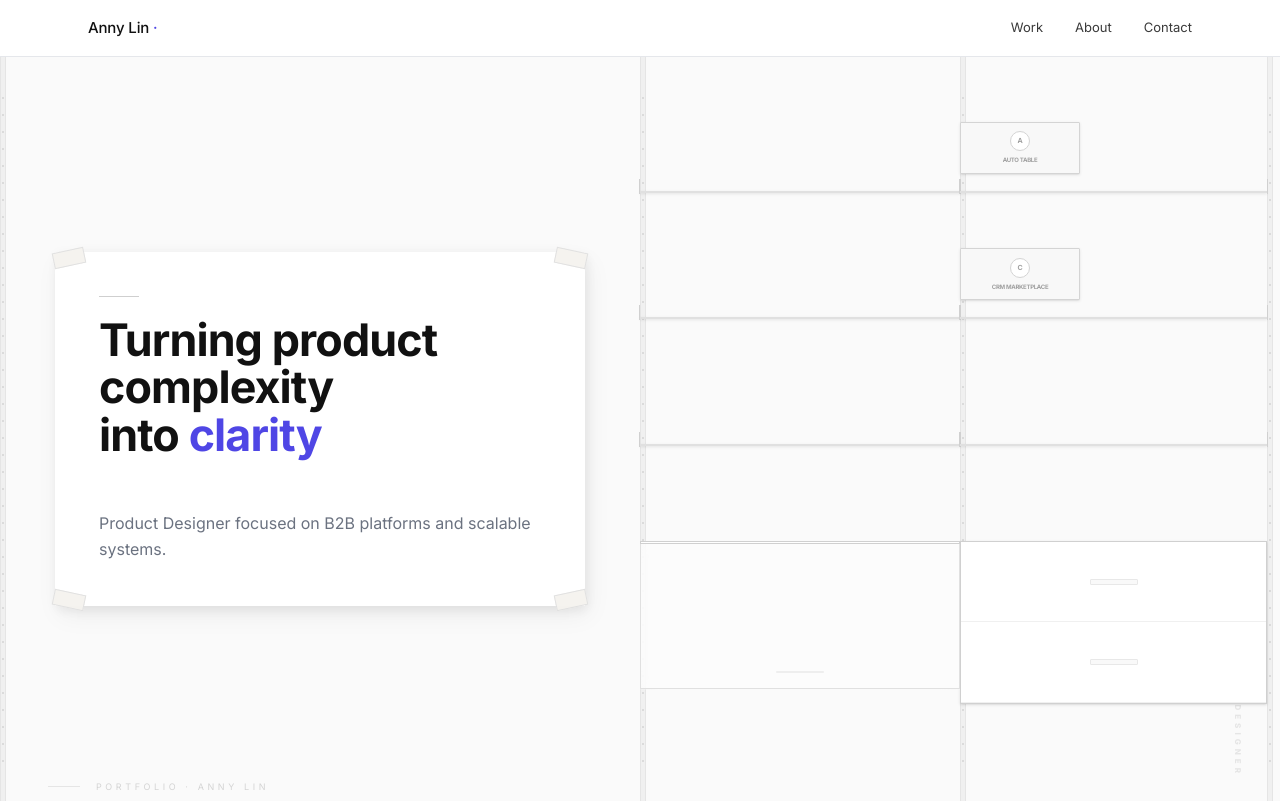
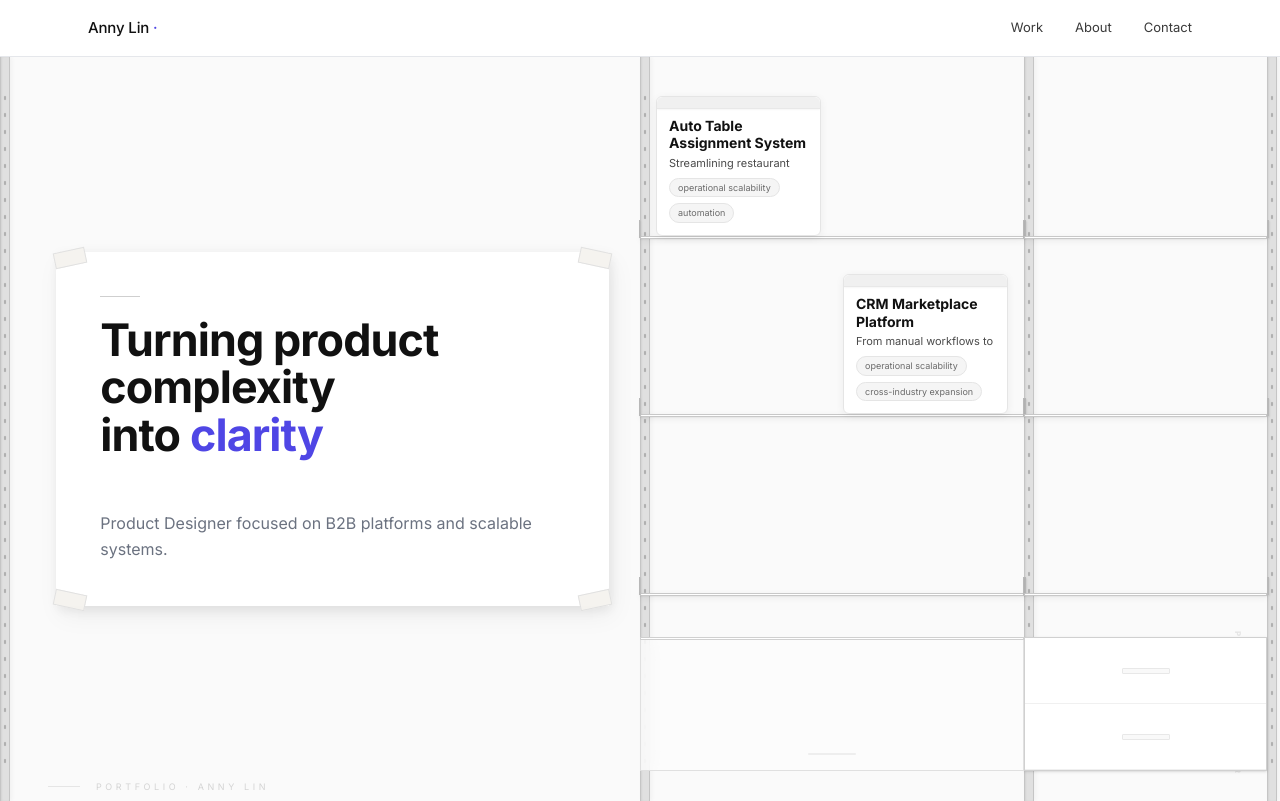
Before and after one commit to annylin-tingyu/portfolio, a Next.js app: page / in a window 1280 px wide. Built offline with nearby package versions, Linux system fonts and the light colour scheme.

Commit message:
further refinement on the shelf and case study boxes

```diff
--- a/app/page.tsx
+++ b/app/page.tsx
@@ -3,15 +3,19 @@ import { CatalogShelf } from "@/components/CatalogShelf";
 const CASE_STUDIES = [
   {
     title: "Auto Table Assignment System",
+    description: "Streamlining restaurant operations with smart automation.",
     containerLabel: "OPERATIONS",
     contents: "Automation · Constraints · Strategy",
+    tags: ["operational scalability", "automation"],
     metadata: "B2B SaaS · 2025",
     href: "/projects/auto-table-assignment",
   },
   {
     title: "CRM Marketplace Platform",
+    description: "From manual workflows to digital campaigns.",
     containerLabel: "PLATFORM",
     contents: "Strategy · IA · Workflow",
+    tags: ["operational scalability", "cross-industry expansion"],
     metadata: "B2B SaaS · 2025",
     href: "/projects/crm-marketplace",
   },
--- a/app/projects/[slug]/page.tsx
+++ b/app/projects/[slug]/page.tsx
@@ -27,7 +27,7 @@ export default async function ProjectPage({ params }: Props) {
   return (
     <div className="mx-auto max-w-4xl px-6 py-16">
       <Link
-        href="/#work"
+        href="/"
         className="link-underline link-underline--lift mb-12 inline-block text-sm font-medium text-muted hover:text-accent-hover-text"
       >
         ← Back to work
@@ -58,7 +58,7 @@ export default async function ProjectPage({ params }: Props) {
 
       <div className="mt-12 flex flex-wrap gap-4">
         <Link
-          href="/#work"
+          href="/"
           className="rounded-full border border-border px-5 py-2.5 text-sm font-medium text-foreground transition-colors hover:bg-foreground hover:text-background"
         >
           View all work
--- a/components/CatalogShelf.tsx
+++ b/components/CatalogShelf.tsx
@@ -4,8 +4,10 @@ import Link from "next/link";
 
 type CaseStudy = {
   title: string;
+  description?: string;
   containerLabel: string;
   contents: string;
+  tags?: string[];
   metadata: string;
   href: string;
 };
@@ -16,7 +18,7 @@ type CatalogShelfProps = {
 
 function HeadlineBay() {
   return (
-    <div className="absolute left-[2%] top-0 z-30 flex h-full w-[46%] items-center justify-center">
+    <div className="absolute left-[2%] top-0 z-30 flex h-full w-[48%] items-center justify-center">
       {/* Poster with corner tape */}
       <div
         className="hero-headline relative flex max-w-[90%] flex-col bg-white"
@@ -81,14 +83,14 @@ function HeadlineBay() {
 function ETrack({ left }: { left: string }) {
   return (
     <div
-      className="absolute top-0 bottom-0 z-0 w-[6px] border-x border-[#e5e5e5] bg-[#f0f0f0]"
+      className="absolute top-0 bottom-0 z-0 w-[10px] border-x border-[#c5c5c5] bg-[#e0e0e0] shadow-[inset_1px_0_2px_rgba(0,0,0,0.06),2px_0_4px_rgba(0,0,0,0.04)]"
       style={{ left }}
     >
       <div className="flex h-full w-full flex-col justify-around py-8">
         {[...Array(40)].map((_, i) => (
           <div
             key={i}
-            className="mx-auto h-[2px] w-[2px] rounded-full bg-[#d5d5d5]"
+            className="mx-auto h-[4px] w-[1.5px] rounded-full bg-[#b0b0b0] shadow-[0_0_1px_rgba(0,0,0,0.15)]"
           />
         ))}
       </div>
@@ -108,11 +110,17 @@ function Shelf({
   return (
     <div
       className="absolute z-10"
-      style={{ top, left, width, height: "6px" }}
+      style={{ top, left, width, height: "10px" }}
     >
-      <div className="absolute top-0 left-0 h-[2px] w-full border border-[#e0e0e0] bg-white shadow-sm" />
-      <div className="absolute -left-[1px] -top-3 h-[15px] w-[1.2px] bg-[#d0d0d0]" />
-      <div className="absolute -right-[1px] -top-3 h-[15px] w-[1.2px] bg-[#d0d0d0]" />
+      <div
+        className="absolute top-0 left-0 h-[3px] w-full border border-[#c8c8c8] bg-white shadow-[0_2px_6px_rgba(0,0,0,0.08),0_1px_2px_rgba(0,0,0,0.06)]"
+      />
+      <div
+        className="absolute -left-[1.5px] -top-4 h-[18px] w-[1.5px] bg-[#b8b8b8] shadow-[1px_1px_2px_rgba(0,0,0,0.08)]"
+      />
+      <div
+        className="absolute -right-[1.5px] -top-4 h-[18px] w-[1.5px] bg-[#b8b8b8] shadow-[1px_1px_2px_rgba(0,0,0,0.08)]"
+      />
     </div>
   );
 }
@@ -170,12 +178,14 @@ function Cabinet({
   );
 }
 
-function ShelfBox({
+function CaseStudyBox({
   top,
   left,
   width,
   height,
   title,
+  description,
+  tags,
   href,
 }: {
   top: string;
@@ -183,22 +193,45 @@ function ShelfBox({
   width: string;
   height: string;
   title: string;
+  description?: string;
+  tags?: string[];
   href: string;
 }) {
+  const tagList = tags ?? [];
   return (
     <Link
       href={href}
-      className="absolute z-40 flex cursor-pointer flex-col items-center justify-center rounded-[1px] border border-neutral-300 bg-[#f8f8f8] p-2 shadow-sm transition-all duration-300 hover:-translate-y-1 hover:scale-105 hover:border-neutral-400 hover:shadow-md group-hover:border-neutral-400"
+      className="group absolute z-40 flex cursor-pointer flex-col overflow-hidden rounded-md border border-[#e5e5e5] bg-white shadow-[0_2px_8px_rgba(17,17,17,0.06)] transition-all duration-300 hover:-translate-y-0.5 hover:shadow-[0_4px_16px_rgba(17,17,17,0.1)] focus-visible:outline focus-visible:outline-2 focus-visible:outline-offset-2 focus-visible:outline-[#4F46E5]"
       style={{ top, left, width, height }}
     >
-      <div className="mb-1 flex h-5 w-5 items-center justify-center rounded-full border border-neutral-300 bg-white">
-        <span className="text-[7px] font-bold text-neutral-400">
-          {title[0]}
-        </span>
+      {/* Lid — thin strip at top, overlaps body */}
+      <div
+        className="relative z-10 h-3 w-full shrink-0 rounded-t-md border-b border-[#e8e8e8] bg-[#f0f0f0] shadow-[0_1px_2px_rgba(17,17,17,0.04)]"
+        aria-hidden
+      />
+      {/* Body */}
+      <div className="flex min-h-0 flex-1 flex-col px-3 pb-3 pt-2 text-left">
+        <h3 className="text-sm font-bold leading-tight text-[#111111]">
+          {title}
+        </h3>
+        {description && (
+          <p className="mt-1 line-clamp-3 text-[11px] leading-snug text-[#4a4a4a]">
+            {description}
+          </p>
+        )}
+        {tagList.length > 0 && (
+          <div className="mt-2 flex flex-wrap gap-1.5">
+            {tagList.map((tag) => (
+              <span
+                key={tag}
+                className="rounded-full border border-[#e5e5e5] bg-[#f5f5f5] px-2 py-0.5 text-[9px] text-[#6b6b6b]"
+              >
+                {tag}
+              </span>
+            ))}
+          </div>
+        )}
       </div>
-      <p className="text-center text-[6px] font-bold uppercase tracking-tighter text-neutral-400">
-        {title}
-      </p>
     </Link>
   );
 }
@@ -211,58 +244,62 @@ export function CatalogShelf({ caseStudies }: CatalogShelfProps) {
       {/* Bay 1: Headline (50% width) */}
       <HeadlineBay />
 
-      {/* E-tracks — left edge + 3 bays: 50% | 25% | 25% */}
+      {/* E-tracks — 50% | 30% | 20% */}
       <ETrack left="0%" />
       <ETrack left="50%" />
-      <ETrack left="75%" />
+      <ETrack left="80%" />
       <ETrack left="99%" />
 
-      {/* Bay 2: Narrow — shelves span 50% to 75% (touch E-tracks) */}
-      <Shelf top="18%" left="50%" width="25%" />
-      <Shelf top="35%" left="50%" width="25%" />
-      <Shelf top="52%" left="50%" width="25%" />
+      {/* Bay 2: Middle (30%) — shelves + case study boxes */}
+      <Shelf top="24%" left="50%" width="30%" />
+      <Shelf top="48%" left="50%" width="30%" />
+      <Shelf top="72%" left="50%" width="30%" />
 
-      {/* Desk unit (Narrow) */}
+      {/* Desk unit (Middle) */}
       <div
-        className="absolute top-[65%] left-[50%] z-20 h-[20%] w-[25%] group"
+        className="absolute top-[78%] left-[50%] z-20 h-[18%] w-[30%] group"
       >
         <div className="absolute top-0 left-0 h-[3px] w-full border border-[#d0d0d0] bg-white" />
         <div className="absolute top-[3px] left-0 h-[calc(100%-3px)] w-full border-x border-b border-[#e0e0e0] bg-[#fdfdfd]/80 backdrop-blur-sm transition-colors group-hover:bg-white" />
         <div className="absolute bottom-4 left-1/2 h-0.5 w-12 -translate-x-1/2 rounded-full bg-[#eeeeee]" />
       </div>
 
-      {/* Bay 3: Wide — shelves span 75% to 99% (touch E-tracks) */}
-      <Shelf top="18%" left="75%" width="24%" />
-      <Shelf top="35%" left="75%" width="24%" />
-      <Shelf top="52%" left="75%" width="24%" />
+      {/* Bay 3: Right (20%) — shelves + cabinet */}
+      <Shelf top="24%" left="80%" width="19%" />
+      <Shelf top="48%" left="80%" width="19%" />
+      <Shelf top="72%" left="80%" width="19%" />
       <Cabinet
-        top="65%"
-        left="75%"
-        width="24%"
-        height="22%"
+        top="78%"
+        left="80%"
+        width="19%"
+        height="18%"
         drawers={2}
         label={first?.containerLabel ?? "Operations"}
         href={first?.href}
       />
 
-      {/* Shelf items — case study boxes (Wide Bay) */}
+      {/* Shelf items — case study boxes (middle column, 2nd bay) */}
       {first && (
-        <ShelfBox
-          top="calc(18% - 69px)"
-          left="75%"
-          width="120px"
-          height="52px"
-          title={first.title.split(" ").slice(0, 2).join(" ")}
+        <CaseStudyBox
+          top="calc(24% - 140px)"
+          left="calc(50% + 16px)"
+          width="165px"
+          height="140px"
+          title={first.title}
+          description={first.description}
+          tags={first.tags}
           href={first.href}
         />
       )}
       {second && (
-        <ShelfBox
-          top="calc(35% - 69px)"
-          left="75%"
-          width="120px"
-          height="52px"
-          title={second.title.split(" ").slice(0, 2).join(" ")}
+        <CaseStudyBox
+          top="calc(48% - 140px)"
+          left="calc(80% - 165px - 16px)"
+          width="165px"
+          height="140px"
+          title={second.title}
+          description={second.description}
+          tags={second.tags}
           href={second.href}
         />
       )}
--- a/components/Header.tsx
+++ b/components/Header.tsx
@@ -4,7 +4,7 @@ import Link from "next/link";
 import { usePathname } from "next/navigation";
 
 const nav = [
-  { label: "Work", href: "/#work" },
+  { label: "Work", href: "/" },
   { label: "About", href: "/#about" },
   { label: "Contact", href: "/#contact" },
 ];
```
